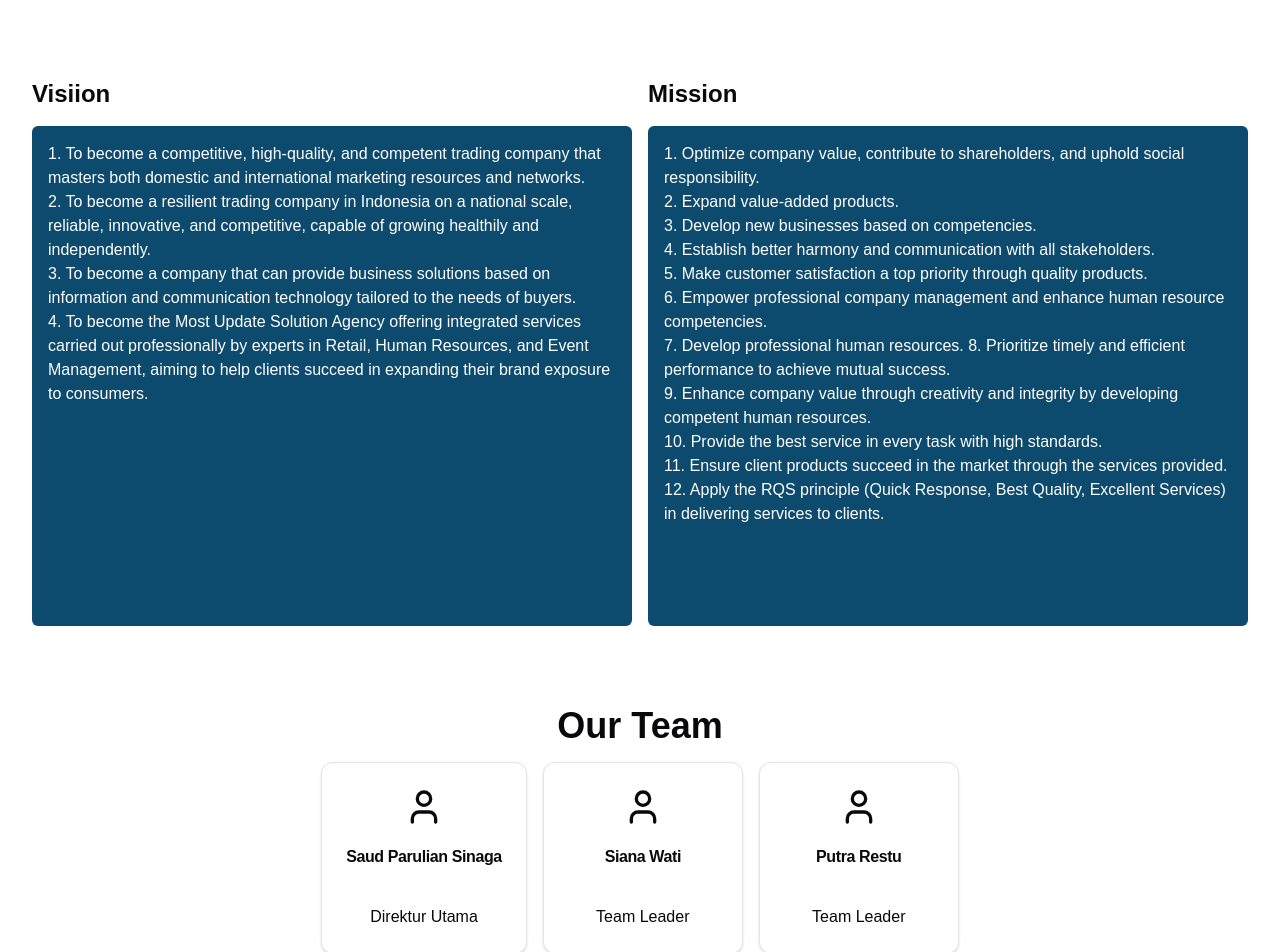
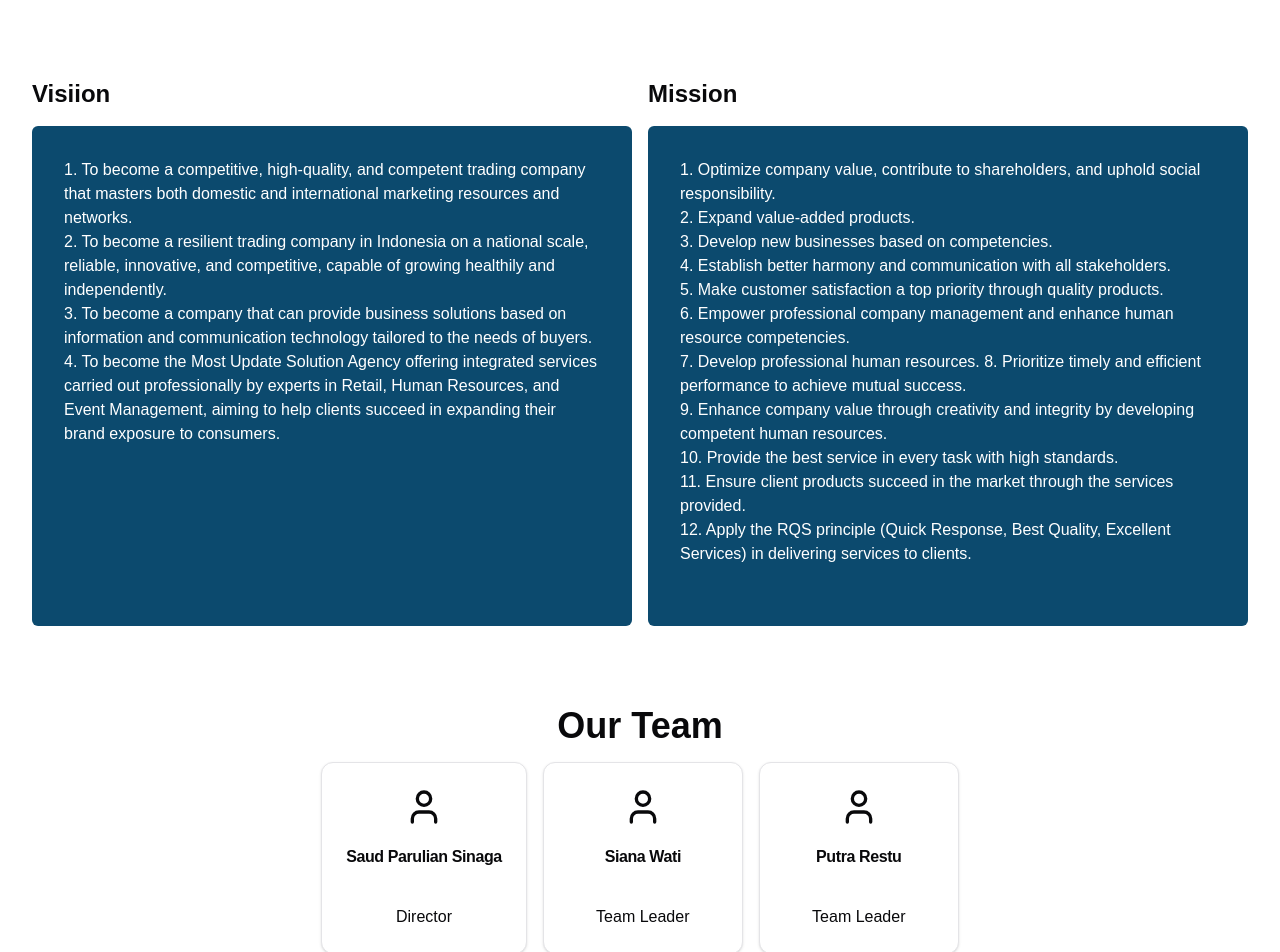
Before and after one commit to DriyandoAndreas/omniglobal, a Next.js app: page /about in a window 1280 px wide. Shown: the part 425-1377 px from the top of the page. Built offline with nearby package versions, Linux system fonts and the light colour scheme.

Commit message:
update ui & styling

```diff
--- a/src/app/about/page.tsx
+++ b/src/app/about/page.tsx
@@ -33,7 +33,7 @@ export default function page() {
           <div className="md:flex lg:space-x-4">
             <div className="basis-1/2">
               <h2 className="text-2xl font-bold py-4">Visiion</h2>
-              <div className="min-h-[500px] bg-sky-900 text-white p-4 rounded-md">
+              <div className="min-h-[500px] bg-sky-900 text-white p-8 rounded-md">
                 <ul>
                   <li>
                     1. To become a competitive, high-quality, and competent
@@ -62,7 +62,7 @@ export default function page() {
             </div>
             <div className="basis-1/2">
               <h2 className="text-2xl font-bold py-4">Mission</h2>
-              <div className="min-h-[500px] bg-sky-900 p-4 rounded-md text-white">
+              <div className="min-h-[500px] bg-sky-900 p-8 rounded-md text-white">
                 <ul>
                   <li>
                     1. Optimize company value, contribute to shareholders, and
@@ -123,7 +123,7 @@ export default function page() {
                   </CardTitle>
                 </CardHeader>
                 <CardContent>
-                  <p className="text-center">Direktur Utama</p>
+                  <p className="text-center">Director</p>
                 </CardContent>
               </Card>
             </div>
```
